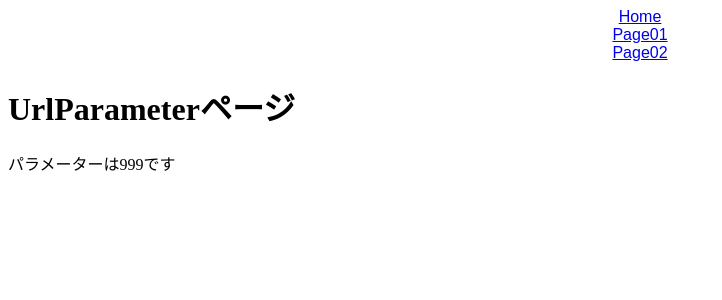
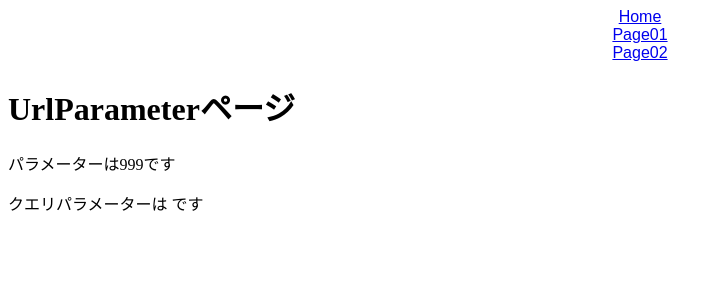
Before and after one commit to yuktnk/udemy-react-02, a React (Create React App) app: page /page02/999 in a window 1280 px wide. Shown: the top 300 px of the page, without its empty margins (0-722 px from the left). Built offline with nearby package versions, Linux system fonts and the light colour scheme.

Commit message:
クエリパラメーターを扱う

```diff
--- a/src/Page02.jsx
+++ b/src/Page02.jsx
@@ -5,6 +5,8 @@ export const Page02 = () => {
     <div>
       <h1>Page02ページ</h1>
       <Link to="page02/999">URL Parameter</Link>
+      <br />
+      <Link to="page02/999?name=hogehoge">Query Parameter</Link>
     </div>
   );
 };
--- a/src/UrlParameter.jsx
+++ b/src/UrlParameter.jsx
@@ -1,10 +1,17 @@
-import { useParams } from "react-router-dom";
+import { useParams, useLocation } from "react-router-dom";
+
 export const UrlParameter = () => {
   const { id } = useParams();
+  const { search } = useLocation();
+  const query = new URLSearchParams(search);
+
+  console.log(query);
+
   return (
     <div>
       <h1>UrlParameterページ</h1>
       <p>パラメーターは{id}です</p>
+      <p>クエリパラメーターは {query.get("name")} です</p>
     </div>
   );
 };
```
